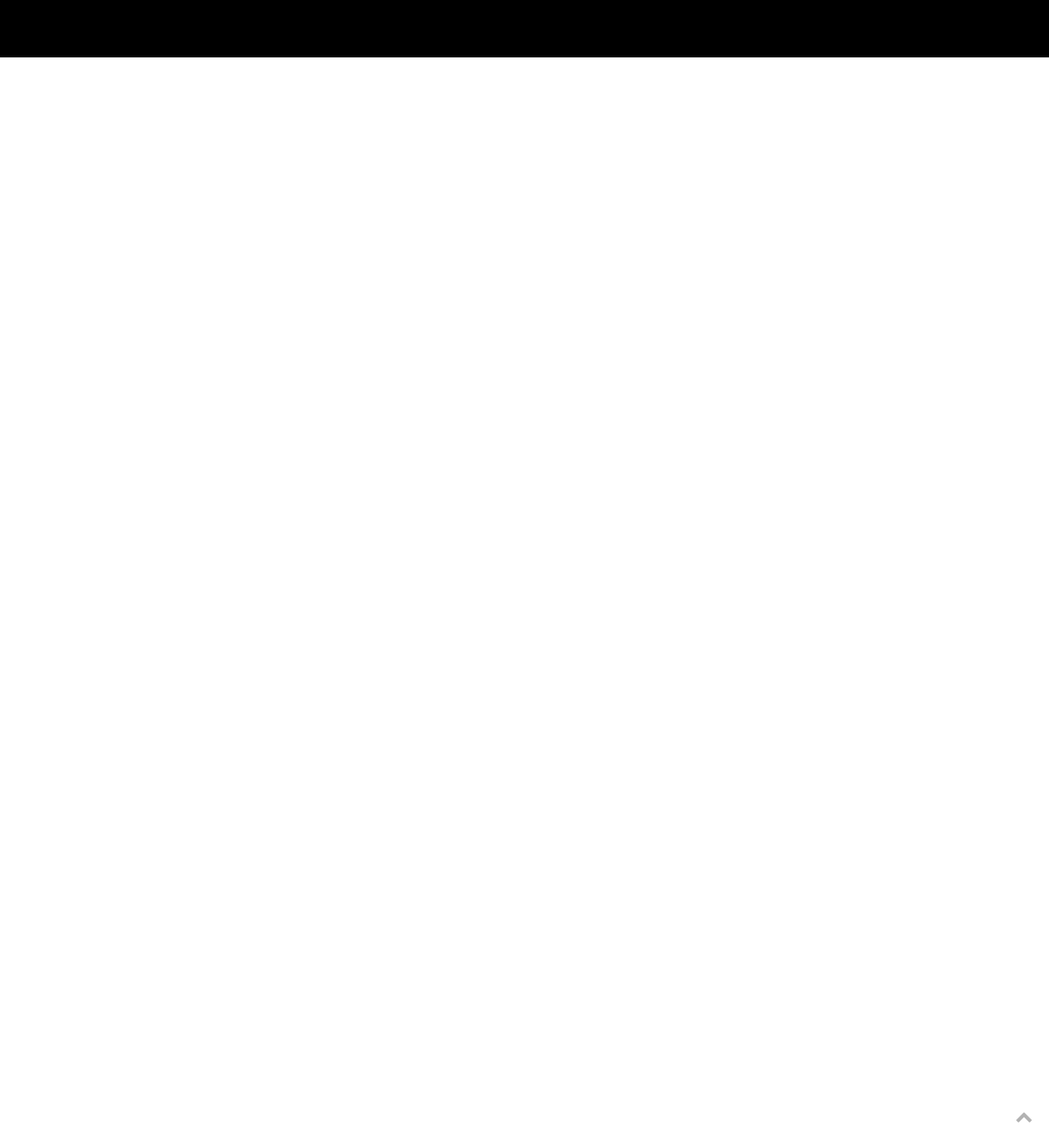
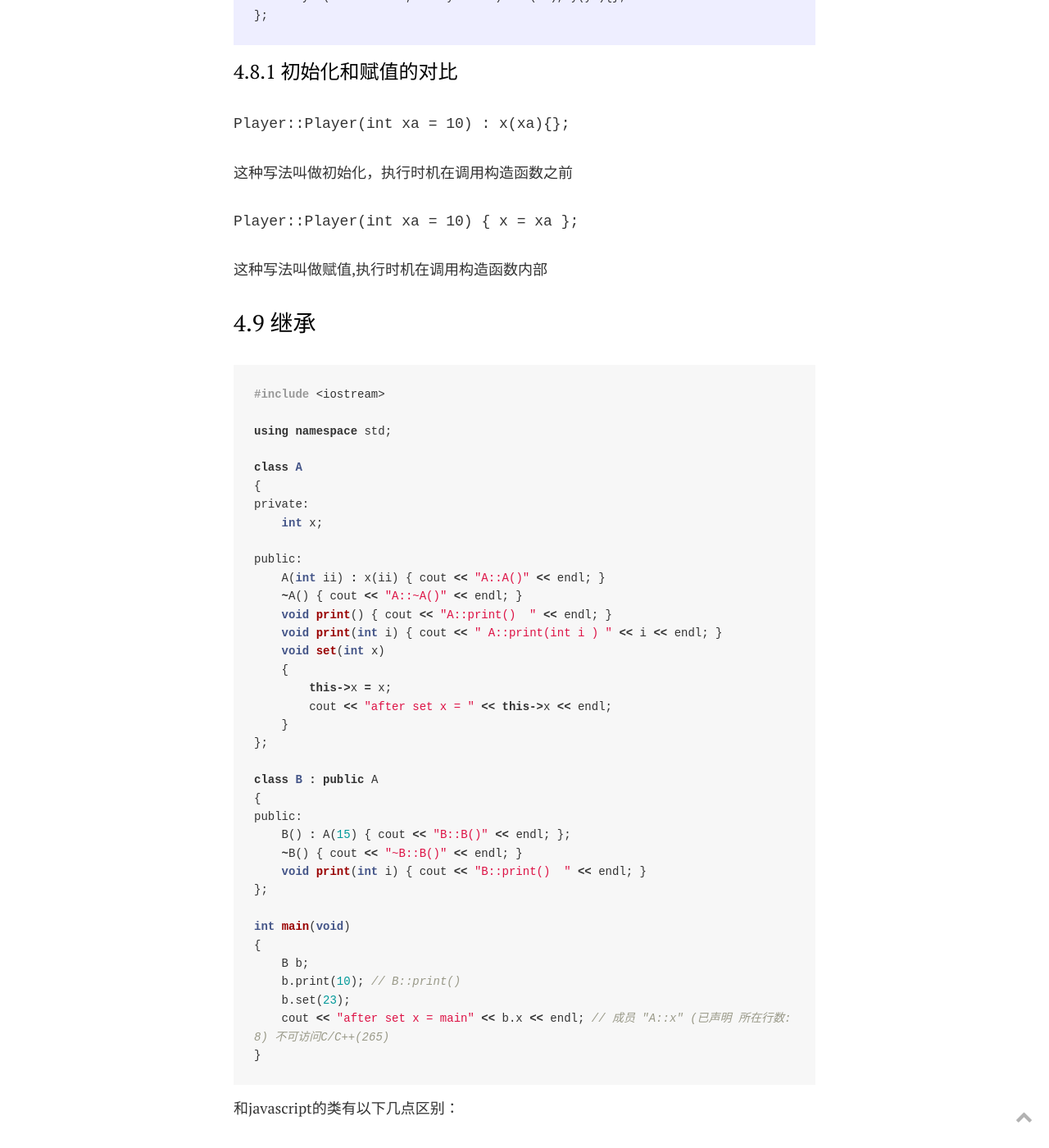
Before and after one commit to mytingbao/blog, a Jekyll site: the page built from _posts/C&C++/2022-07-26-C++学习笔记01.md, in a window 1280 px wide and 1400 px high, scrolled down 13427 px. Shown: the whole window at 82% size. Built offline with Jekyll 4.4.1, drawn with Linux system fonts in a browser that asks for light colours; before the commit the page ends 13497 px from its top, so only the background shows below that; some of the changed text lies outside the part shown.

Commit message:
更新C++

````diff
--- a/_posts/C&C++/2022-07-26-C++学习笔记01.md
+++ b/_posts/C&C++/2022-07-26-C++学习笔记01.md
@@ -126,16 +126,15 @@
 
 如果在上述函数前增加inline关键字将其改成内联函数，在编译期间编译器会用函数体替换函数的调用
 
-
 ![Flower and water]({{site.baseurl}}/images/post/202207/04.png)
 
 ### 特性
 
-inline是一种以空间换时间的做法，省去调用函数额开销。所以代码很长/递归的函数不适宜使用作为内联函数。
+* inline是一种以空间换时间的做法，省去调用函数额开销。所以代码很长/递归的函数不适宜使用作为内联函数。
 
-inline对于编译器而言只是一个建议，编译器会自动优化，如果定义为inline的函数体内代码比较长/递归等等，编译器优化时会忽略掉内联。
+* inline对于编译器而言只是一个建议，编译器会自动优化，如果定义为inline的函数体内代码比较长/递归等等，编译器优化时会忽略掉内联。
 
-inline不建议声明和定义分离，分离会导致链接错误。因为inline被展开，就没有函数地址了，链接就会找不到
+* inline不建议声明和定义分离，分离会导致链接错误。因为inline被展开，就没有函数地址了，链接就会找不到
 
 ![Flower and water]({{site.baseurl}}/images/post/202207/05.png)
 
@@ -171,17 +170,17 @@
 
 # 四、class 类
 
-## 如何书写一个class
+## 4.1如何书写一个class
 1. 一个class通常由头文件.h声明和源文件.cpp分开书写。
 2. class的声明和原型都要放到头文件中。
 3. 函数的实体部分放到源文件.cpp中。
 
 
-## 成员变量
-### 1.本地变量
+## 4.2成员变量
+### 4.2.1.本地变量
 > 在函数内部定义的变量，其作用域只在函数内有效
 
-### 2.成员变量、参数、本地变量
+### 4.2.2.成员变量、参数、本地变量
 #### 成员变量
  * 定义在构造函数和方法之外
  * 其生存周期和实例对象一样
@@ -212,7 +211,7 @@
 }
 {% endhighlight %}
 
-### 3.成员变量和成员方法
+### 4.2.3.成员变量和成员方法
 
 > 成员方法是属于类的，而成员变量是属于每个实例对象的。
 
@@ -253,7 +252,7 @@
 
 
 
-## 构造和析构
+## 4.3构造和析构
 ### 构造函数
 * 构造函数会在实例化的时候自动调用
 * 构造函数名必须与类名相同
@@ -310,7 +309,7 @@
 * 一个类中只能有一个析构函数。
 * 没有定义析构函数，编译系统会自动为和这个类生成一个默认的`析构函数`。
 
-## 动态内存分配 new & delete
+## 4.4动态内存分配 new & delete
 
 相当于C语言中的malloc和free
 ### new到底干了什么？
@@ -322,14 +321,14 @@
 2. 收回内存空间
 
 
-## 类的访问限制
+## 4.5类的访问限制
 主要有以下三个关键字来控制class的成员属性和方法的访问权限
 
 * public        任何人都可以访问
 * private       只能通过成员方法访问成员变量/函数
 * protected     只有这个类型本身和其子类能访问
 
-## 友元
+## 4.6友元
 
 设想一下，你在一个class中声明了private属性。但是外部函数就要访问你这些私有变量。
 怎么办？
@@ -382,6 +381,143 @@
 }
 {% endhighlight %}
 
+## 4.7class和struct的对比
+* class的成员属性默认是private，struct的成员默认是public。
+* class有构造函数和析构函数，和struct没有。
+
+
+## 4.8初始化列表
+
+通常情况下，我们会在构造函数中这样给变量赋初始值。
+
+```cpp
+class Player
+{
+private:
+    int x, y;
+
+public:
+    Player()
+    {
+        this->x = 10;
+        this->y = 12;
+    }
+};
+```
+
+但是现在有一种更精简的写法：
+
+```cpp
+class Player
+{
+private:
+    int x, y;
+
+public:
+    Player(int xa = 10, int ya = 12) : x(xa), y(ya){};
+};
+```
+
+### 4.8.1 初始化和赋值的对比
+`Player::Player(int xa = 10) : x(xa){};`
+
+这种写法叫做初始化，执行时机在调用构造函数之前
+
+`Player::Player(int xa = 10) { x = xa };`
+
+这种写法叫做赋值,执行时机在调用构造函数内部
+
+## 4.9 继承
+{% highlight cpp %}
+#include <iostream>
+
+using namespace std;
+
+class A
+{
+private:
+    int x;
+
+public:
+    A(int ii) : x(ii) { cout << "A::A()" << endl; }
+    ~A() { cout << "A::~A()" << endl; }
+    void print() { cout << "A::print()  " << endl; }
+    void print(int i) { cout << " A::print(int i ) " << i << endl; }
+    void set(int x)
+    {
+        this->x = x;
+        cout << "after set x = " << this->x << endl;
+    }
+};
+
+class B : public A
+{
+public:
+    B() : A(15) { cout << "B::B()" << endl; };
+    ~B() { cout << "~B::B()" << endl; }
+    void print(int i) { cout << "B::print()  " << endl; }
+};
+
+int main(void)
+{
+    B b;
+    b.print(10); // B::print()
+    b.set(23);
+    cout << "after set x = main" << b.x << endl; // 成员 "A::x" (已声明 所在行数:8) 不可访问C/C++(265)
+}
+{% endhighlight %}
+
+和javascript的类有以下几点区别：
+
+* 自动调用父类的构造和析构函数，不需要super()。
+* 子类无法访问父类的private属性。
+* 子类若想调用父类的构造函数，则必须在初始化列表里面做
+* 子类和父类的构造析构函数调用顺序如下：父构造 -> 子构造 -> 子析构 -> 父析构
+* name-hiding 当子类和父类存在相同的属性方法，子类会覆盖父类（直接替换）
+
+
+## 4.10 类中的const
+* 若用const修饰一个实例对象，则这个class中必须要有一个构造函数。
+
+```cpp
+class A
+{
+    int i;
+public:
+    void f() { cout << "f()" << endl; }
+    void f() const { cout << "f() const" << endl; }
+    // A(){};
+};
+
+int main(void)
+{
+    A const a;
+    // error 常量 变量 "a" 需要初始值设定项 -- 类 "A" 没有用户提供的默认构造函数C/C++(811)
+    a.f();  // f() const
+}
+```
+* 当前存在相同名称的成员方法的时候，用const修饰的成员方法优先级更高。
+* 如果成员变量用const修复，则必须通过`初始化列表`初始化这个变量。
+
+
+
+
+
+
+
+
+
+
+
+
+
+
+
+
+
+
+
+
 
 
 
--- a/_sass/parts/_footer.scss
+++ b/_sass/parts/_footer.scss
@@ -29,7 +29,7 @@
   .footer-wrapper {
     position: relative;
     z-index: 1;
-    padding: 100px 15px;
+    padding: 50px 15px;
   }
   .footer-heading {
     margin: 0 0 30px;
@@ -37,7 +37,6 @@
     font-family: 'Dancing Script', cursive;
     text-align: center;
     font-weight: 400;
-    line-height: 30px;
     color: $white;
   }
 }
````
